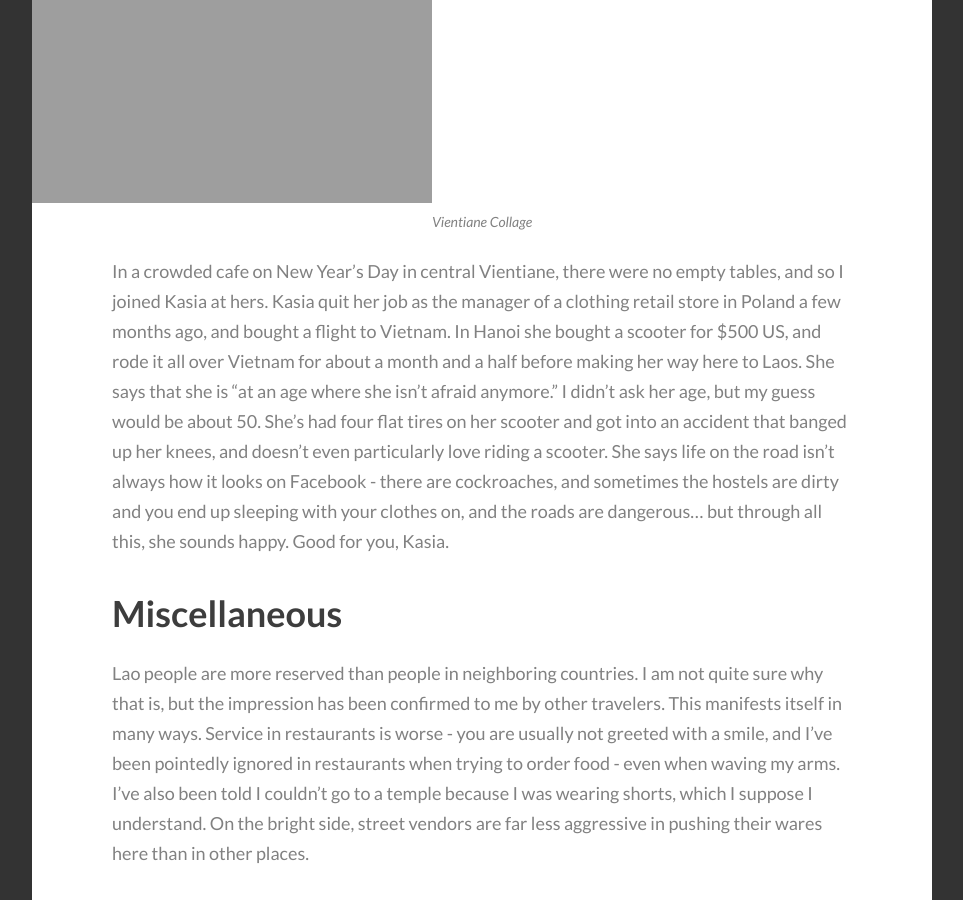
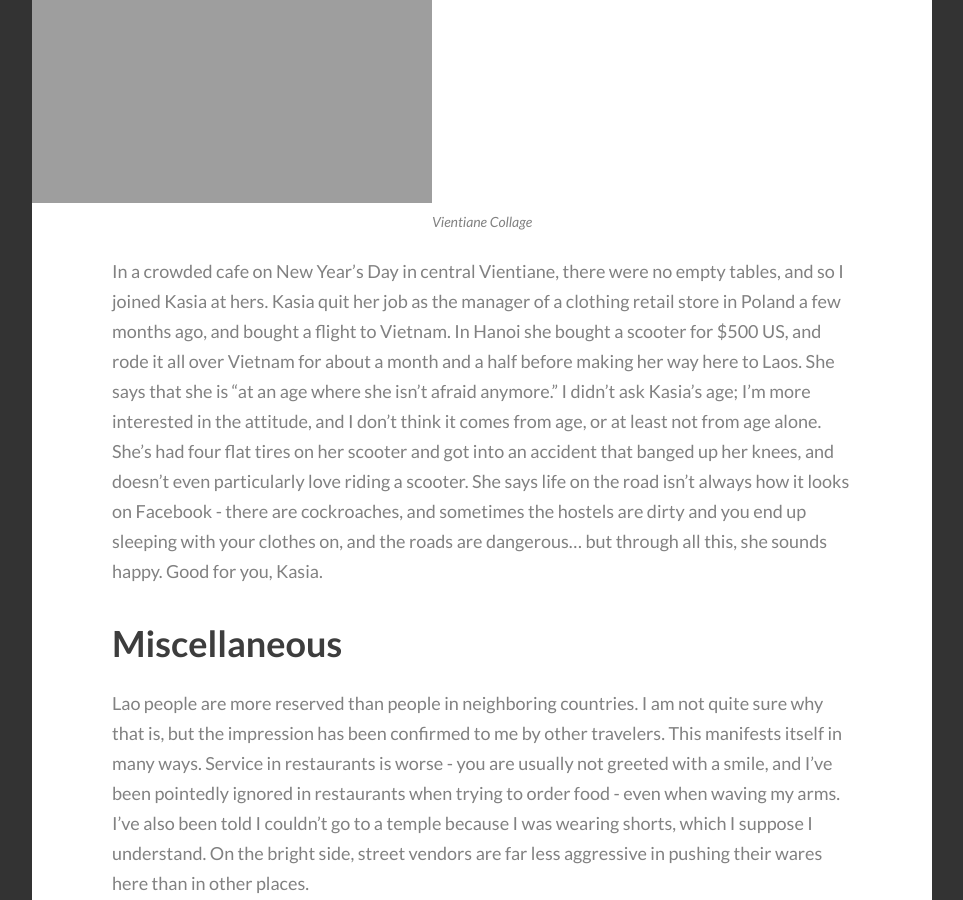
Before and after one commit to krystofl/krystofl.github.io, a Jekyll site: the page built from _posts/2020-01-02-laos.md, in a window 1280 px wide and 900 px high, scrolled down 8654 px. Shown: the whole window, without its empty margins (8-971 px from the left). Built offline with Jekyll 4.4.1, drawn with Linux system fonts in a browser that asks for light colours; some web fonts are replaced; comment, search, counter and statistics services are not loaded.

Commit message:
Small tweak to Laos post.

```diff
--- a/_posts/2020-01-02-laos.md
+++ b/_posts/2020-01-02-laos.md
@@ -139,7 +139,7 @@ Vientiane is the capital of Laos. Some 820,000 people live there, but it feels m
    title="Vientiane Collage"
    caption="Vientiane Collage" %}
 
-In a crowded cafe on New Year's Day in central Vientiane, there were no empty tables, and so I joined Kasia at hers. Kasia quit her job as the manager of a clothing retail store in Poland a few months ago, and bought a flight to Vietnam. In Hanoi she bought a scooter for $500 US, and rode it all over Vietnam for about a month and a half before making her way here to Laos. She says that she is "at an age where she isn't afraid anymore." I didn't ask her age, but my guess would be about 50. She's had four flat tires on her scooter and got into an accident that banged up her knees, and doesn't even particularly love riding a scooter. She says life on the road isn't always how it looks on Facebook - there are cockroaches, and sometimes the hostels are dirty and you end up sleeping with your clothes on, and the roads are dangerous... but through all this, she sounds happy. Good for you, Kasia.
+In a crowded cafe on New Year's Day in central Vientiane, there were no empty tables, and so I joined Kasia at hers. Kasia quit her job as the manager of a clothing retail store in Poland a few months ago, and bought a flight to Vietnam. In Hanoi she bought a scooter for $500 US, and rode it all over Vietnam for about a month and a half before making her way here to Laos. She says that she is "at an age where she isn't afraid anymore." I didn't ask Kasia's age; I'm more interested in the attitude, and I don't think it comes from age, or at least not from age alone. She's had four flat tires on her scooter and got into an accident that banged up her knees, and doesn't even particularly love riding a scooter. She says life on the road isn't always how it looks on Facebook - there are cockroaches, and sometimes the hostels are dirty and you end up sleeping with your clothes on, and the roads are dangerous... but through all this, she sounds happy. Good for you, Kasia.
 
 
 
```
